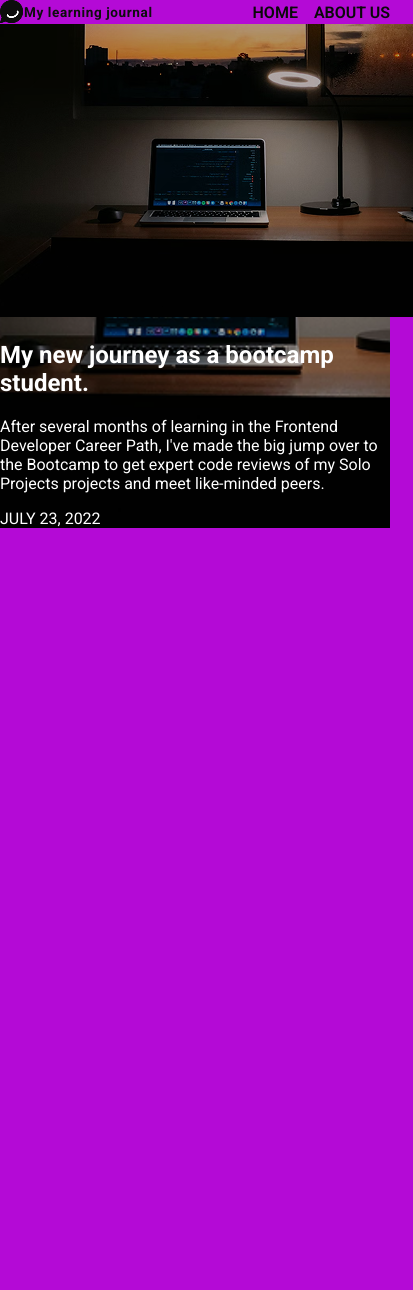
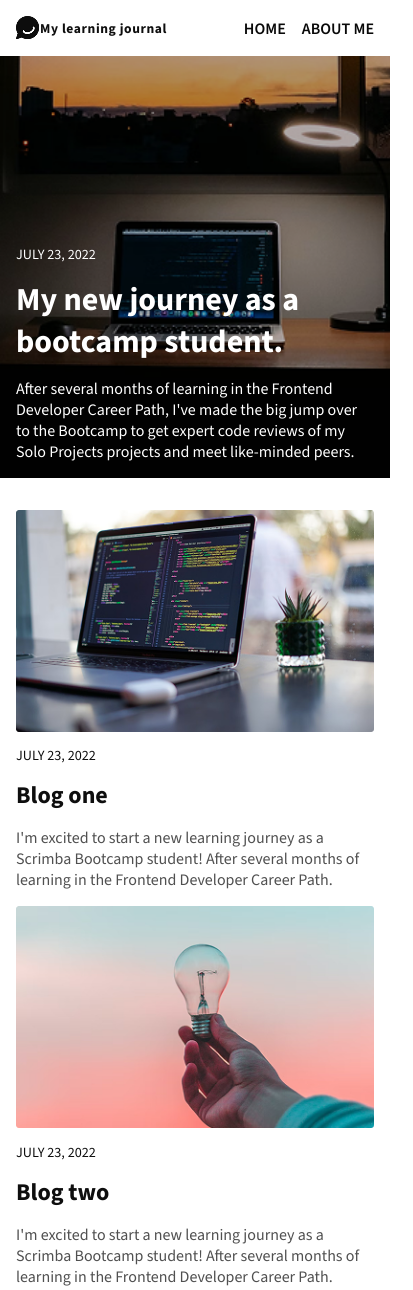
Before and after one commit to sorcerycss/learning-journal, a plain HTML site: page index.html in a window 390 px wide. Shown: the top 1290 px of the page, 413 px wide, since content can reach past the window. Before the commit the page ends 844 px from the top, so only its background shows below. Drawn offline with nearby package versions, Linux system fonts and the light colour scheme.

Commit message:
Mobile design home page

```diff
--- a/css/style.css
+++ b/css/style.css
@@ -5,18 +5,52 @@
 }
 
 body {
-  font-family: "Roboto", sans-serif;
+  font-family: "Source Sans 3", sans-serif;
   color: #0e0e0e;
   margin: 0;
+}
 
-  background: #b40ad6;
+img {
+  max-width: 100%;
+  display: block;
+}
+
+.image-full {
+  max-height: 232px;
+  width: 100%;
+  object-fit: cover;
 }
 
 /* === Layout === */
 
-.grid-main {
+.article-recent {
   display: grid;
-  grid-template-columns: minmax(1em, 1fr);
+  grid-template-columns: 1em 1fr 1em;
+  grid-template-areas:
+    ". image ."
+    ". date ."
+    ". title ."
+    ". text .";
+}
+
+.article-image {
+  grid-area: image;
+}
+
+.article-title {
+  grid-area: title;
+}
+
+.article-text {
+  grid-area: text;
+}
+
+.article-date {
+  grid-area: date;
+}
+
+.header {
+  padding: 1em;
 }
 
 /* === Typography === */
@@ -27,7 +61,43 @@ body {
   letter-spacing: 0.6px;
 }
 
-/* = Header = */
+/* = Article = */
+
+.article-title {
+  font-size: 1.5rem;
+  margin-bottom: 0;
+  margin-top: 0;
+}
+
+.article-text {
+  color: #505050;
+}
+
+.article-text-hero {
+  color: #fff;
+}
+
+.article-date {
+  font-size: 0.886rem;
+}
+
+.article-hero-title {
+  font-size: 2rem;
+  font-weight: 700;
+}
+
+.footer-text {
+  font-size: 0.75rem;
+  font-weight: 700;
+  margin-bottom: 0;
+}
+
+.footer-fine-print {
+  font-size: 0.75rem;
+  margin-top: 0;
+}
+
+/* = Header section = */
 
 header {
   display: flex;
@@ -43,6 +113,7 @@ header {
 
 .nav {
   align-self: center;
+  grid-column: 2;
 }
 
 .nav-list {
@@ -62,11 +133,34 @@ header {
   color: #090909;
 }
 
+/* === Main === */
+
 /* = Hero section = */
 
 .hero {
   background: url("/img/hero-image.png");
   background-size: cover;
-  background-position: bottom;
+  background-position: center;
+  align-content: end;
+  height: 50vh;
   color: #fff;
+  margin-bottom: 2em;
 }
+
+/* = Footer section = */
+
+.view-more {
+  display: block;
+  text-align: center;
+  margin-bottom: 3em;
+  color: black;
+  font-weight: 900;
+  letter-spacing: 0.5px;
+}
+
+.footer {
+  background: #202020;
+  color: #fff;
+  text-align: center;
+  padding: 1em;
+}
--- a/index.html
+++ b/index.html
@@ -28,23 +28,75 @@
             <a href="index.html" class="nav-link">Home</a>
           </li>
           <li class="nav-item">
-            <a href="#" class="nav-link">About Us</a>
+            <a href="#" class="nav-link">About Me</a>
           </li>
         </ul>
       </nav>
     </header>
-    <main>
-      <section class="hero">
-        <img src="./img/hero-image.png" alt="" class="hero-image" />
-        <h1>My new journey as a bootcamp student.</h1>
-        <p>
+
+    <main class="main">
+      <article class="article-recent hero">
+        <h1 class="article-title article-hero-title">
+          My new journey as a bootcamp student.
+        </h1>
+        <p class="article-text article-text-hero">
           After several months of learning in the Frontend Developer Career
           Path, I've made the big jump over to the Bootcamp to get expert code
           reviews of my Solo Projects projects and meet like-minded peers.
         </p>
-        <p>JULY 23, 2022</p>
-      </section>
+        <p class="article-date">JULY 23, 2022</p>
+      </article>
+
+      <article class="article-recent">
+        <img
+          src="./img/article-image-01.png"
+          alt=""
+          class="image-full article-image"
+        />
+        <h2 class="article-title">Blog one</h2>
+        <p class="article-text">
+          I'm excited to start a new learning journey as a Scrimba Bootcamp
+          student! After several months of learning in the Frontend Developer
+          Career Path.
+        </p>
+        <p class="article-date">JULY 23, 2022</p>
+      </article>
+
+      <article class="article-recent">
+        <img
+          src="./img/article-image-02.png"
+          alt=""
+          class="image-full article-image"
+        />
+        <h2 class="article-title">Blog two</h2>
+        <p class="article-text">
+          I'm excited to start a new learning journey as a Scrimba Bootcamp
+          student! After several months of learning in the Frontend Developer
+          Career Path.
+        </p>
+        <p class="article-date">JULY 23, 2022</p>
+      </article>
+
+      <article class="article-recent">
+        <img
+          src="./img/article-image-03.png"
+          alt=""
+          class="image-full article-image"
+        />
+        <h2 class="article-title">Blog three</h2>
+        <p class="article-text">
+          I'm excited to start a new learning journey as a Scrimba Bootcamp
+          student! After several months of learning in the Frontend Developer
+          Career Path.
+        </p>
+        <p class="article-date">JULY 23, 2022</p>
+      </article>
+
+      <a href="#" class="view-more">View More</a>
     </main>
-    <footer></footer>
+    <footer class="footer">
+      <p class="footer-text">My Learning Journal</p>
+      <p class="footer-fine-print">Copyright ©2022</p>
+    </footer>
   </body>
 </html>
```
Also changed, not shown: img/article-image-01.png (added), img/article-image-02.png (added), img/article-image-03.png (added).
